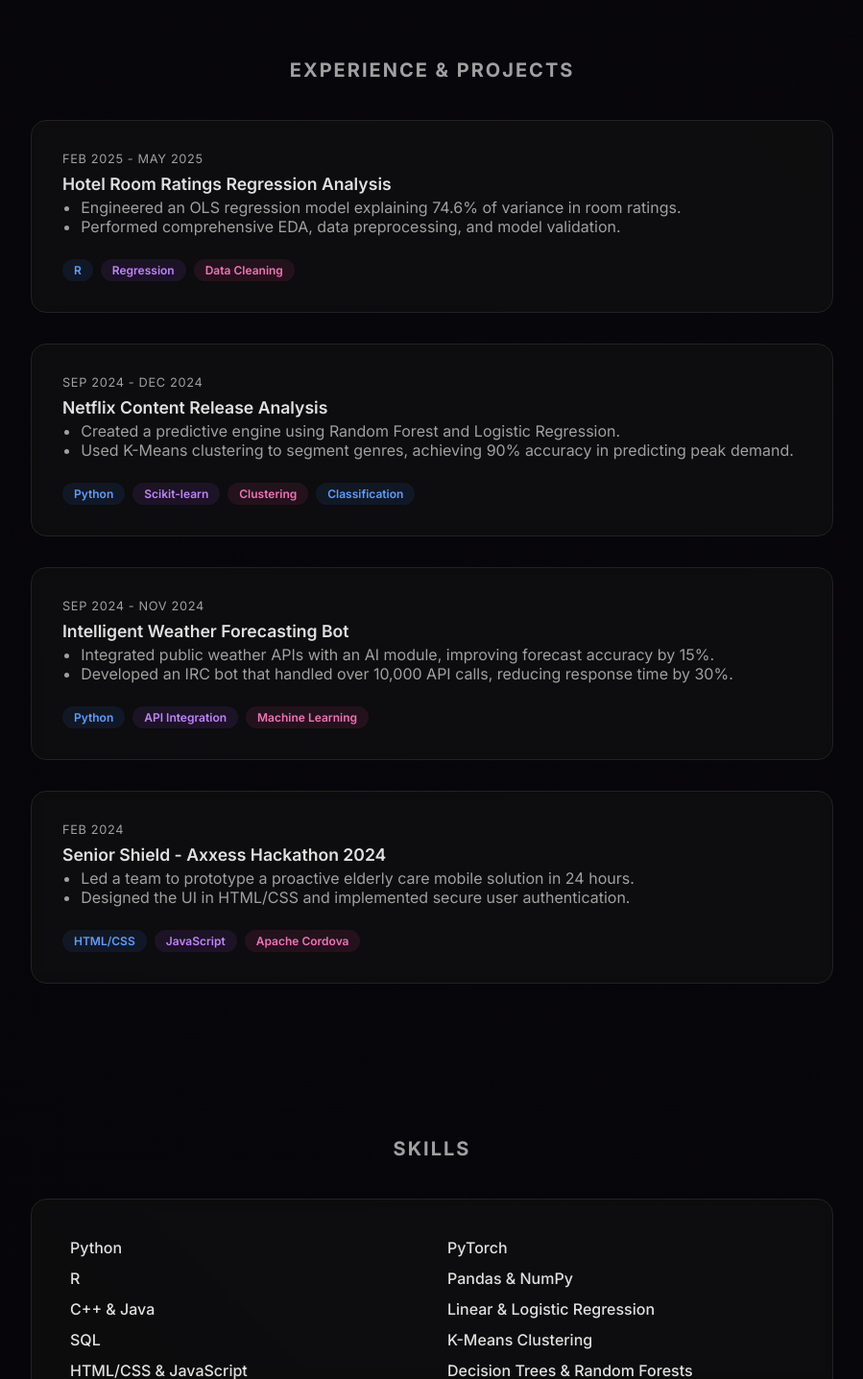
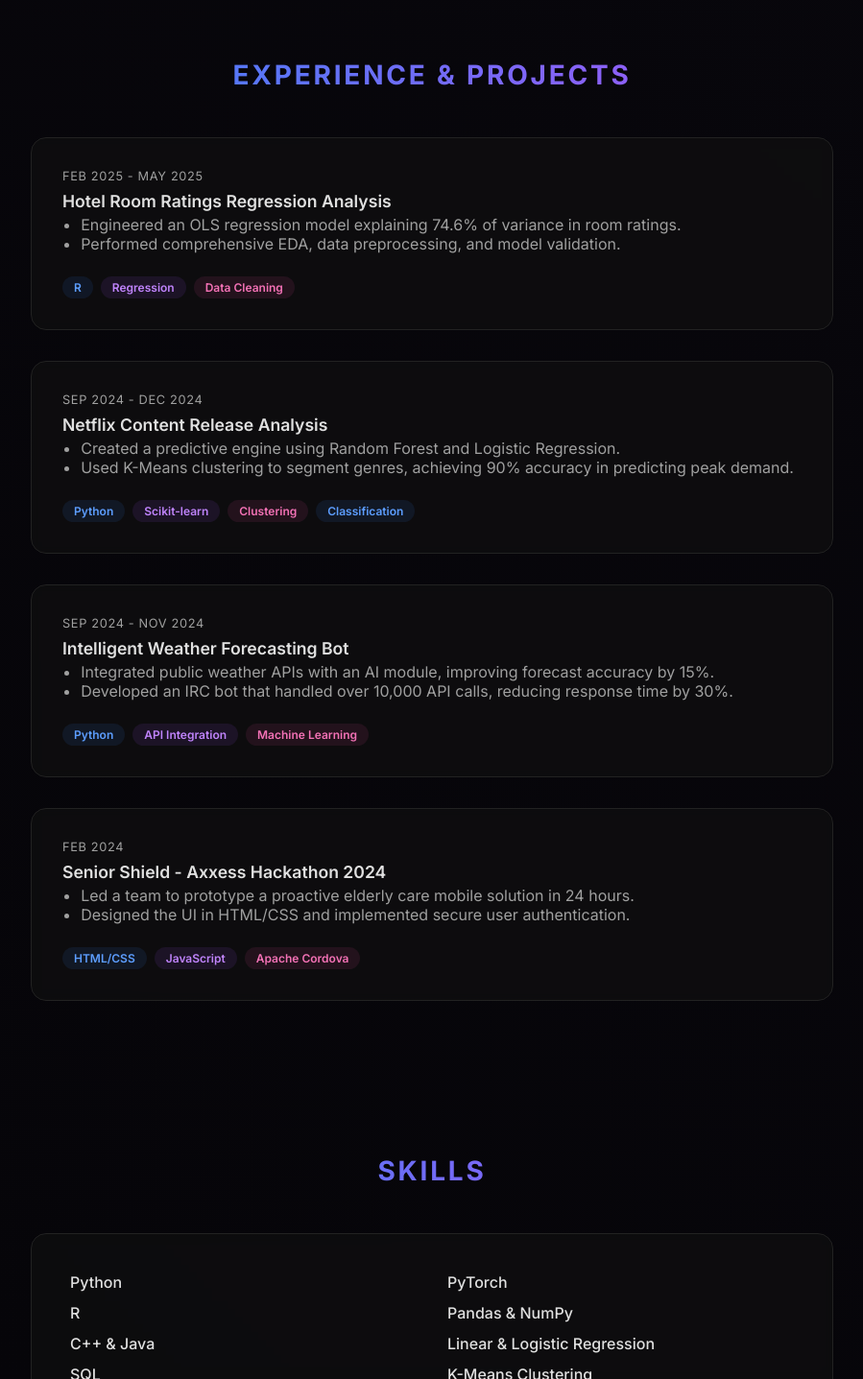
Before and after one commit to sampatb1/Website, a plain HTML site: page index.html in a window 1280 px wide. Shown: the part 1181-2618 px from the top of the page at 96% size, without its empty margins (190-1089 px from the left). Drawn offline with Linux system fonts and the light colour scheme.

Commit message:
Update index.html

```diff
--- a/index.html
+++ b/index.html
@@ -80,7 +80,7 @@
         }
 
         /* Typography */
-        h1, .header-logo, .about-heading {
+        h1, .header-logo, .about-heading, .section-title {
             background: linear-gradient(90deg, var(--grad-color-1), var(--grad-color-2), var(--grad-color-3));
             background-size: 200% 200%;
             -webkit-background-clip: text;
@@ -88,11 +88,18 @@
             animation: waveAnimation 5s ease infinite;
             color: var(--grad-color-2); /* Fallback */
         }
-        h2 { font-size: 1.25rem; margin-bottom: 2.5rem; text-transform: uppercase; letter-spacing: 0.1em; text-align: center; color: var(--secondary-color); }
         h3 { color: var(--text-color); font-size: 1.1rem; font-weight: 600; margin-bottom: 0.25rem; transition: color 0.3s ease; }
         p { color: var(--secondary-color); margin-bottom: 1rem; line-height: 1.7; }
         a { color: var(--grad-color-2); text-decoration: none; transition: opacity 0.3s ease; }
         a:hover { opacity: 0.8; }
+
+        .section-title {
+            font-size: 1.75rem;
+            margin-bottom: 3rem;
+            text-transform: uppercase;
+            letter-spacing: 0.1em;
+            text-align: center;
+        }
 
         /* Sticky Header */
         .sticky-header { position: sticky; top: 0; width: 100%; padding: 1rem 0; z-index: 1000; background-color: var(--header-bg-color); backdrop-filter: blur(10px); border-bottom: 1px solid var(--card-border-color); transform: translateY(-100%); opacity: 0; transition: transform 0.4s ease-out, opacity 0.4s ease-out; }
@@ -256,7 +263,7 @@
         </section>
 
         <section id="experience" class="content-section">
-            <h2>Experience & Projects</h2>
+            <h2 class="section-title">Experience & Projects</h2>
             <div class="experience-list">
                 <div class="experience-item">
                     <div class="date">Feb 2025 - May 2025</div>
@@ -306,7 +313,7 @@
         </section>
 
         <section id="skills" class="content-section">
-            <h2>Skills</h2>
+            <h2 class="section-title">Skills</h2>
             <div class="skills-container">
                 <ul>
                     <li>Python</li>
```
